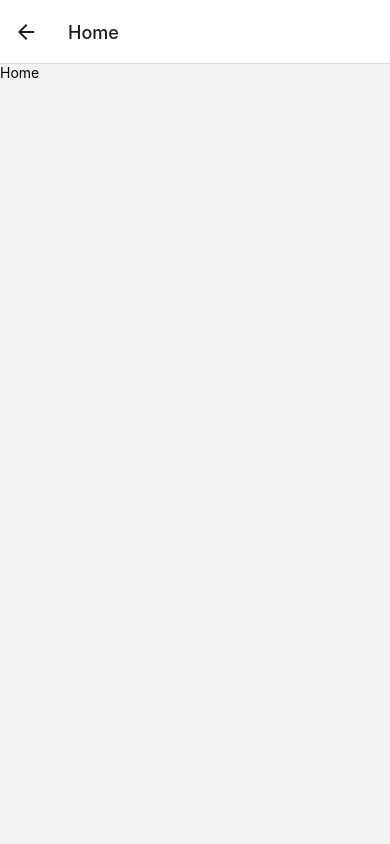
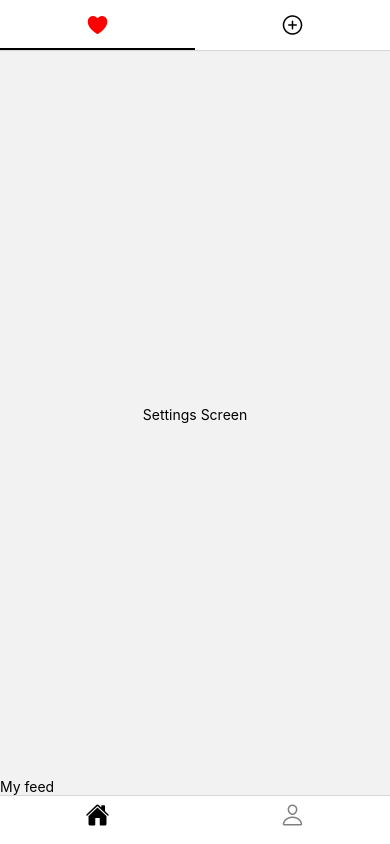
Before and after one commit to belentellechea/ProyectoDWYM, a React Native app in the folder app/: screen /Home in a window 390 px wide. Built offline with nearby package versions, Linux system fonts and the light colour scheme.

Commit message:
mobile avances

```diff
--- a/app/App.js
+++ b/app/App.js
@@ -1,18 +1,18 @@
-import { SafeAreaView, StyleSheet, Text, View } from 'react-native';
 import { NavigationContainer } from '@react-navigation/native';
-import {createNativeStackNavigator} from '@react-navigation/native-stack';
+import { createNativeStackNavigator } from '@react-navigation/native-stack';
 import Login from '../app/pages/Login';
 import Register from '../app/pages/Register';
-import Home from '../app/pages/Home';
+import MainPage from './pages/MainPage';
 import MyProfile from '../app/pages/Profiles/MyProfile';
 import FriendProfile from '../app/pages/Profiles/FriendProfile';
+import Feed from '../app/pages/Feed';
 
 const Stack = createNativeStackNavigator();
 
 export default function App() {
   return (
     <NavigationContainer>
-      <Stack.Navigator initialRouteName="Login" >
+      <Stack.Navigator initialRouteName="Login">
         <Stack.Screen
           name="Login"
           component={Login}
@@ -25,7 +25,12 @@ export default function App() {
         />
         <Stack.Screen
           name="Home"
-          component={Home}
+          component={MainPage}
+          options={{ headerShown: false }}
+        />
+        <Stack.Screen
+          name="Feed"
+          component={Feed}
         />
         <Stack.Screen
           name="FriendProfile"
--- /dev/null
+++ b/app/components/Bars/BottomBarTabs/index.jsx
@@ -0,0 +1,44 @@
+import * as React from 'react';
+import { StyleSheet } from 'react-native';
+import { NavigationContainer } from '@react-navigation/native';
+import { createBottomTabNavigator } from '@react-navigation/bottom-tabs';
+import { Ionicons as Icon } from '@expo/vector-icons';
+import MyProfile from "../../../pages/Profiles/MyProfile";
+import Feed from '../../../pages/Feed';
+
+const BottomTab = createBottomTabNavigator();
+
+export default function BottomBarTabs() {
+    function FeedScreen() {
+      return <Feed />;
+    }
+
+    function ProfileScreen() {
+      return <MyProfile />;
+    }
+
+  return (
+    <BottomTab.Navigator
+      screenOptions={({ route }) => ({
+        tabBarShowLabel: false,
+        tabBarIcon: ({ focused }) => {
+          let iconName;
+          if (route.name === 'Feed') {
+            iconName = focused ? 'home' : 'home-outline';
+          } else if (route.name === 'Profile') {
+            iconName = focused ? 'person' : 'person-outline';
+          }
+          return <Icon name={iconName} size={24} color={focused ? 'black' : 'grey'} />;
+        },
+        headerShown: false
+      })}
+    >
+      <BottomTab.Screen name="Feed" component={FeedScreen} />
+      <BottomTab.Screen name="Profile" component={ProfileScreen} />
+    </BottomTab.Navigator>
+  );
+}
+
+const styles = StyleSheet.create({
+
+});
--- /dev/null
+++ b/app/components/Bars/TopBarTabs/index.jsx
@@ -0,0 +1,65 @@
+import * as React from 'react';
+import { View, Text, TouchableOpacity, StyleSheet } from 'react-native';
+import { NavigationContainer } from '@react-navigation/native';
+import { createMaterialTopTabNavigator } from '@react-navigation/material-top-tabs';
+import { Ionicons as Icon } from '@expo/vector-icons';
+import Notifications from '../../../pages/Notifications';
+
+const TopTab = createMaterialTopTabNavigator();
+
+export default function TopBarTabs() {
+  function NotificationsScreen() {
+    return <Notifications />;
+  }
+
+  function SettingsScreen() {
+    return (
+      <View style={styles.screenContainer}>
+        <Text>Settings Screen</Text>
+      </View>
+    );
+  }
+
+  return (
+    <TopTab.Navigator
+      screenOptions={({ route }) => ({
+        tabBarShowLabel: false,
+        tabBarIcon: ({ focused }) => {
+          let iconName;
+          let iconColor;
+          if (route.name === 'Settings') {
+            iconName = focused ? 'heart' : 'heart-outline';
+            iconColor = focused ? 'red' : 'black'
+          } else if (route.name === 'Notifications') {
+            iconName = focused ? 'add-circle' : 'add-circle-outline';
+            iconColor = 'black'
+          }
+          return <Icon name={iconName} size={24} color={iconColor} />;
+        },
+        tabBarIndicatorStyle: { backgroundColor: 'black' },
+      })}
+    >
+      <TopTab.Screen name="Settings" component={SettingsScreen} />
+      <TopTab.Screen name="Notifications" component={NotificationsScreen} />
+    </TopTab.Navigator>
+  );
+}
+
+const styles = StyleSheet.create({
+  title: {
+    fontSize: 18,
+    fontWeight: 'bold',
+  },
+  iconContainer: {
+    flexDirection: 'row',
+    alignItems: 'center',
+  },
+  iconButton: {
+    padding: 8,
+  },
+  screenContainer: {
+    flex: 1,
+    justifyContent: 'center',
+    alignItems: 'center',
+  },
+});
--- a/app/package.json
+++ b/app/package.json
@@ -9,14 +9,18 @@
     "web": "expo start --web"
   },
   "dependencies": {
-    "@react-navigation/native": "^6.1.18",
+    "@react-navigation/bottom-tabs": "^7.0.0",
+    "@react-navigation/material-top-tabs": "^7.0.1",
+    "@react-navigation/native": "^7.0.0",
     "@react-navigation/native-stack": "^6.11.0",
     "expo": "~51.0.28",
     "expo-status-bar": "~1.12.1",
     "react": "18.2.0",
     "react-native": "0.74.5",
+    "react-native-pager-view": "^5.0.0",
     "react-native-safe-area-context": "4.10.5",
     "react-native-screens": "3.31.1",
+    "react-native-tab-view": "^3.0.0",
     "react-native-vector-icons": "^10.2.0"
   },
   "devDependencies": {
--- /dev/null
+++ b/app/pages/Feed/index.jsx
@@ -0,0 +1,32 @@
+import { StyleSheet, SafeAreaView, Text, View } from 'react-native';
+import TopBarTabs from '../../components/Bars/TopBarTabs';
+
+export default function Feed() {
+  return (
+    <>
+      {/* <View>
+        <View style={styles.bar}>
+          <Text style={styles.title}>Fakestagram</Text>
+          <TopBarTabs> </TopBarTabs>
+        </View>
+      </View> */}
+      <TopBarTabs> </TopBarTabs>
+      <Text>My feed</Text>
+    </>
+  );
+}
+
+const styles = StyleSheet.create({
+  bar: {
+    display: 'flex',
+    flexDirection: 'row',
+    backgroundColor: 'white',
+    justifyContent: 'center',
+    alignContent: 'center',
+    justifyContent: 'center'
+  },
+  title: {
+    fontSize: 30,
+    fontWeight: 'bold'
+  }
+});
--- a/app/pages/Home/index.jsx
+++ /dev/null
@@ -1,10 +0,0 @@
-import { SafeAreaView, StyleSheet, Text, View, TextInput, Pressable, Image, ImageBackground} from 'react-native';
-
-export default function Home() {
-
-    return (
-        <SafeAreaView>
-            <Text>Home</Text>
-        </SafeAreaView>
-    )
-}
--- a/app/pages/Login/index.jsx
+++ b/app/pages/Login/index.jsx
@@ -91,15 +91,15 @@ const styles = StyleSheet.create({
         alignSelf: 'flex-start'
     },
     logo: {
-        width: 70,
-        height: 54,
+        width: 82,
+        height: 63,
         alignSelf: 'center',
         transform: [{rotate: '15deg'}],
         marginBottom: 5
     },
     name: {
         fontWeight: 'bold',
-        fontSize: 30,
+        fontSize: 35,
         alignSelf: 'center',
         marginBottom: 80
     },
@@ -139,6 +139,6 @@ const styles = StyleSheet.create({
         position: 'absolute',
         right: 15,
         top: 20,
-    },
+    }
 
 });
--- /dev/null
+++ b/app/pages/MainPage/index.jsx
@@ -0,0 +1,13 @@
+import React from 'react';
+import { SafeAreaView } from 'react-native';
+import BottomBarTabs from '../../components/Bars/BottomBarTabs';
+// import TopBarTabs from '../../components/Bars/TopBarTabs';
+
+export default function MainPage() {
+  return (
+    <SafeAreaView style={{ flex: 1 }}>
+      {/* <TopBarTabs /> */}
+      <BottomBarTabs />
+    </SafeAreaView>
+  );
+}
--- /dev/null
+++ b/app/pages/Notifications/index.jsx
@@ -0,0 +1,9 @@
+import { Text } from "react-native"
+
+export default function Notifications(){
+    return (
+        <>
+            <Text>Notificationsss</Text>
+        </>
+    )
+}
--- a/app/pages/Profiles/MyProfile/index.jsx
+++ b/app/pages/Profiles/MyProfile/index.jsx
@@ -4,7 +4,7 @@ export default function Profile() {
 
     return (
         <SafeAreaView>
-            <Text>Profile</Text>
+            <Text>My profileeeeeeee</Text>
         </SafeAreaView>
     )
 }
--- a/app/pages/Register/index.jsx
+++ b/app/pages/Register/index.jsx
@@ -18,17 +18,17 @@ export default function Register({navigation}) {
                 <View style={styles.registerContainer}>
                     <Text style={styles.title}>Create account</Text>
                     <View style={styles.inputContainer}>
-                        <Text style={styles.inputText}>Correo electrónico</Text>
+                        <Text style={styles.inputText}>Email</Text>
                         <TextInput
                             placeholder='your.email@example.com'
                             style={styles.input}
                         />
-                        <Text style={styles.inputText}>Nombre de usuario</Text>
+                        <Text style={styles.inputText}>Username</Text>
                         <TextInput
                             placeholder='your.username'
                             style={styles.input}
                         />
-                        <Text style={styles.inputText}>Contraseña</Text>
+                        <Text style={styles.inputText}>Password</Text>
                         <View style={styles.passwordContainer}>
                         <TextInput
                             placeholder='*****'
@@ -42,10 +42,10 @@ export default function Register({navigation}) {
                     </View>
                     <View style={styles.buttonContainer}>
                         <Pressable style={[styles.button, styles.createButton]}>
-                            <Text style={styles.buttonText}>Crear</Text>
+                            <Text style={styles.buttonText}>Create</Text>
                         </Pressable>
                         <Pressable style={styles.button} onPress={goToLogin}>
-                            <Text style={styles.buttonText}>Cancelar</Text>
+                            <Text style={styles.buttonText}>Cancel</Text>
                         </Pressable>
                     </View>
                 </View>
@@ -114,6 +114,6 @@ const styles = StyleSheet.create({
     iconContainer: {
         position: 'absolute',
         right: 15,
-        top: 20,
+        top: 20
     }
 })
```
Also changed, not shown: 1 other file (tests, documents, lock files or other folders).
